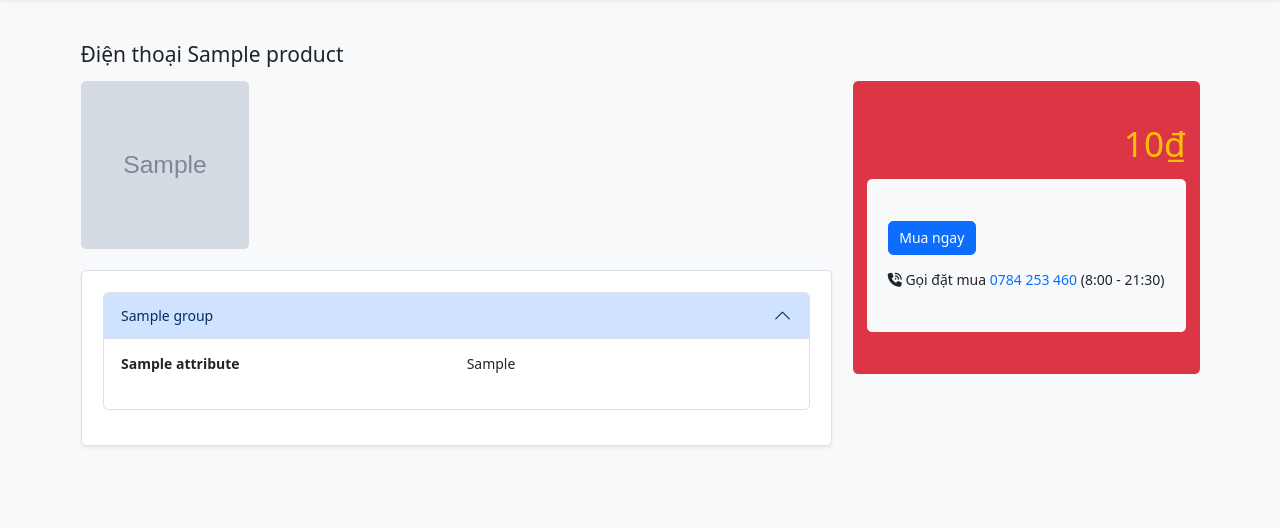
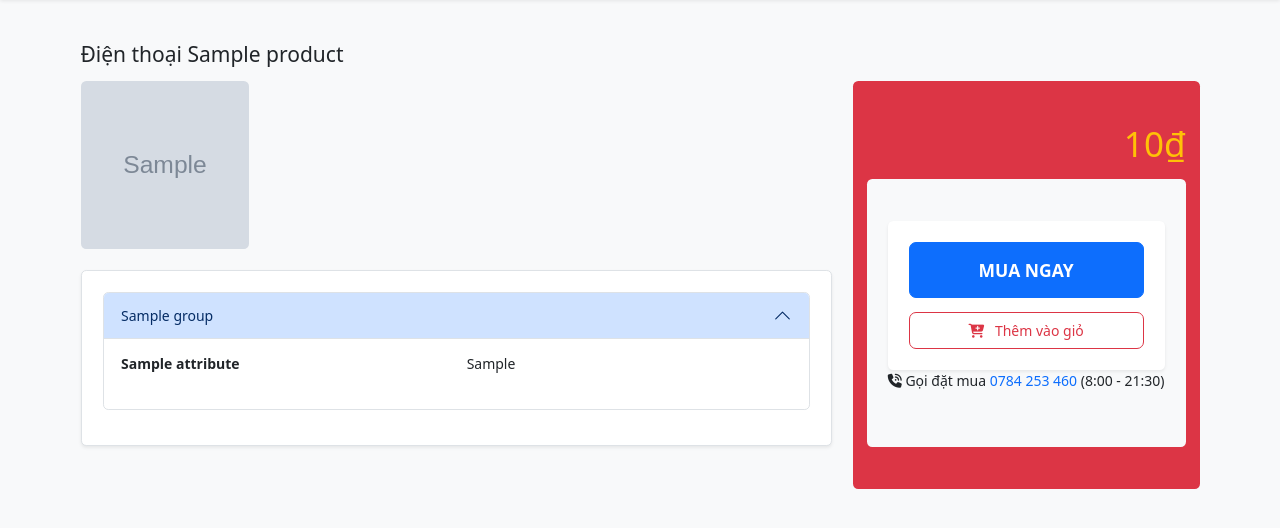
Before and after one commit to ngothikimoanh/od-tech-shop, a Django app: a page that uses src/products/templates/products/detail.html in a window 1280 px wide. Shown: the part 55-583 px from the top of the page. Run offline with Django 5.2, Linux system fonts and the light colour scheme; tables that the repository leaves empty hold one stand-in row (values such as "Sample post"); grey boxes marked "Sample" are stand-in pictures; parts of the project's set-up code (start-up, migrations or seed data) failed here and were passed over; some libraries are stand-ins or nearby versions.

Commit message:
Create icon cart

```diff
--- a/src/products/templates/products/detail.html
+++ b/src/products/templates/products/detail.html
@@ -68,10 +68,16 @@ Chi tiết sản phẩm
             <i class="fa-solid fa-triangle-exclamation"></i> Sản phẩm đã hết hàng
           </h5>
           {% else %}
-          <a href="{% url 'guest_order_create' product.id %}" class="btn btn-primary">
-            Mua ngay
-          </a>
-        </div>
+          <div class="p-4 bg-white rounded shadow-sm">
+            <div class="d-flex flex-column gap-3">
+              <a href="{% url 'guest_order_create' product.id %}" class="btn btn-primary fw-bold py-3 fs-5 w-100 rounded-3">
+                MUA NGAY
+              </a>
+              <a href="#" class="btn btn-outline-danger w-100 rounded-3 py-2">
+                <i class="fa-solid fa-cart-plus me-2"></i> Thêm vào giỏ
+              </a>
+            </div>
+          </div>
         {% endif %}
         <div class="text-body">
           <i class="fa-solid fa-phone-volume"></i>
```
Also changed, not shown: src/common/templates/home.html (line endings or trailing spaces).
